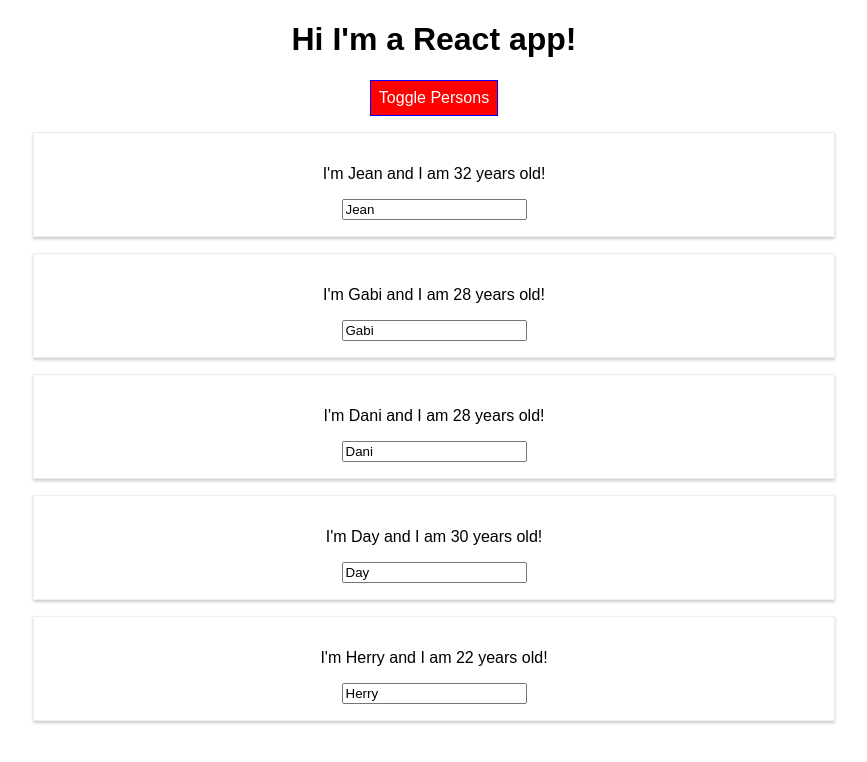
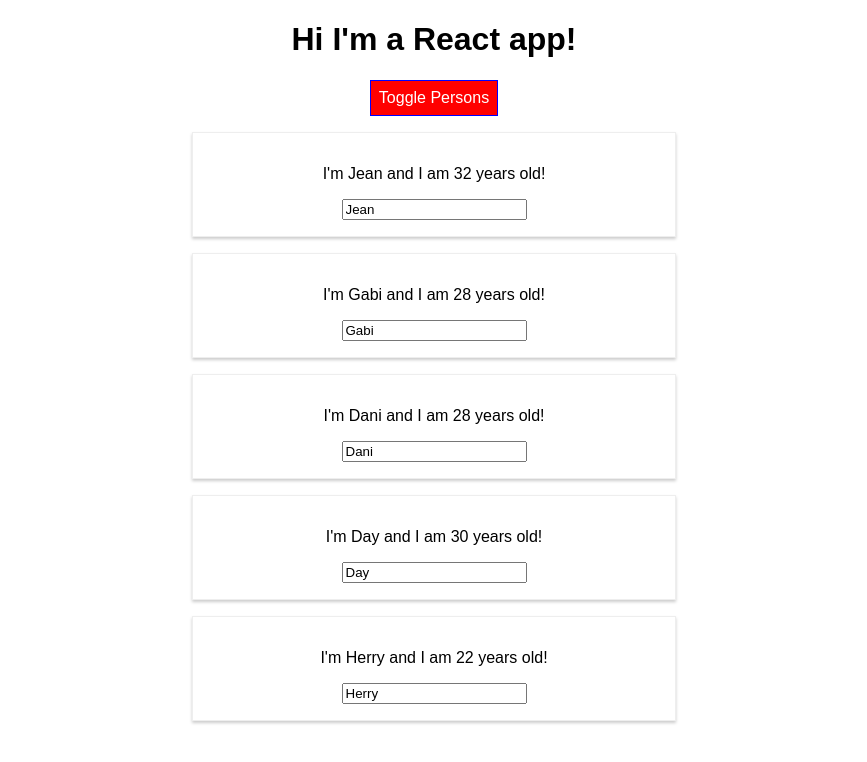
Before and after one commit to jeanvillete/react-complete-guide, a React (Create React App) app: page / in a window 1280 px wide. Both pictures are taken after a click on the button "Toggle Persons". Shown: the top 762 px of the page, without its empty margins (206-1073 px from the left). Built offline with nearby package versions, Linux system fonts and the light colour scheme.

Commit message:
adding a simple css query

```diff
--- a/src/Person/Person.css
+++ b/src/Person/Person.css
@@ -6,3 +6,9 @@
     padding: 16px;
     text-align: center;
 }
+
+@media only screen and (min-width: 500px) {
+    .Person {
+        width: 450px;
+    }
+}
```
